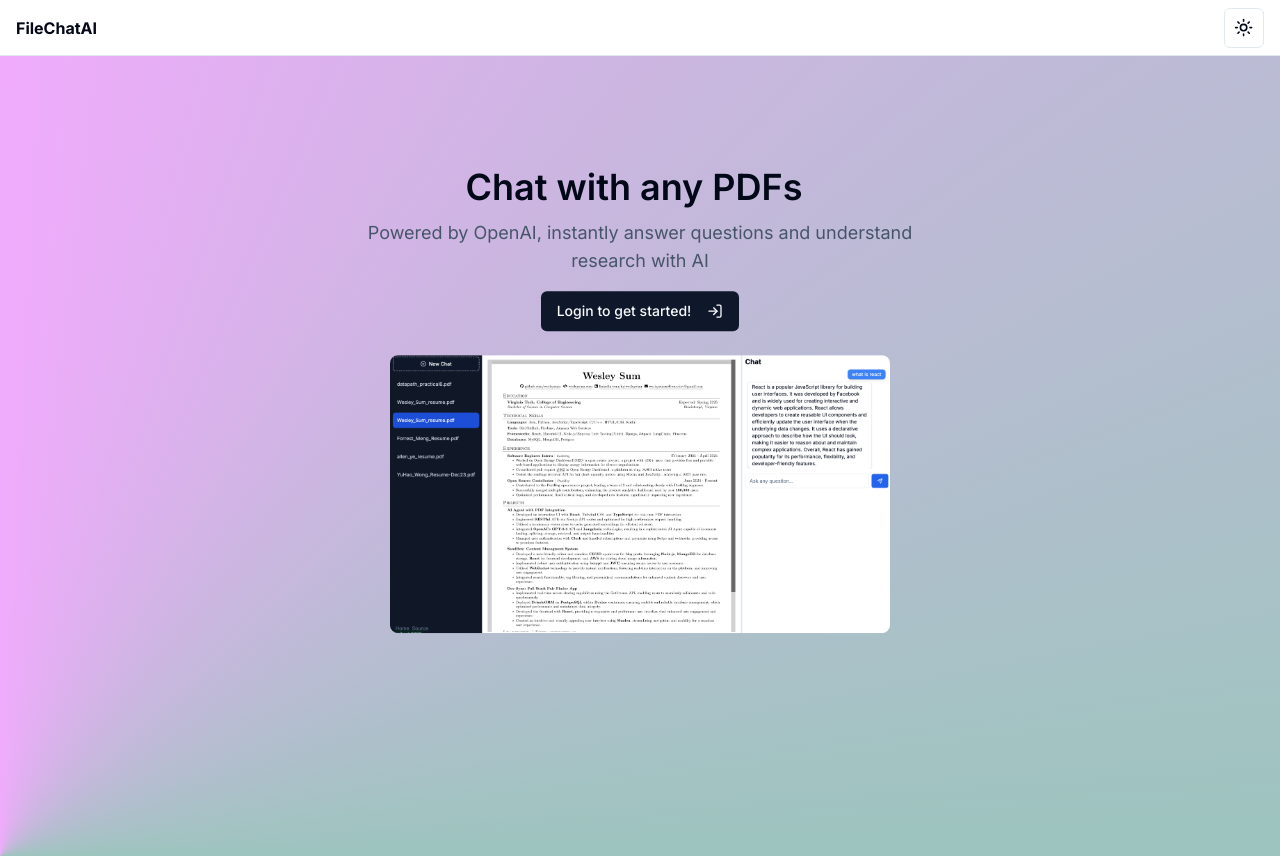
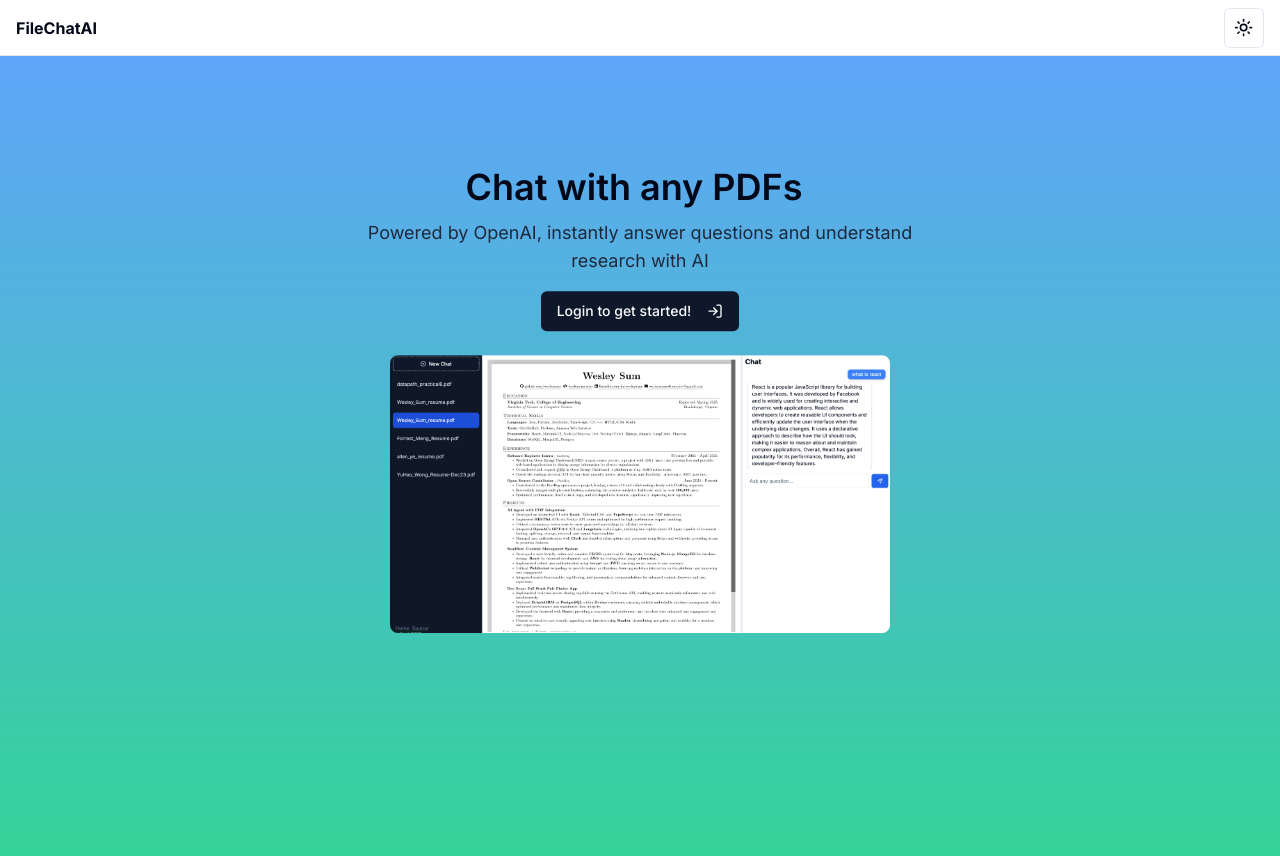
Before and after one commit to sumtzehern/chat-pdf-ai, a Next.js app in the folder chatwithpdf/: page / in a window 1280 px wide. Built offline with nearby package versions, Linux system fonts and the light colour scheme; no server answers.

Commit message:
Landing page theme update

```diff
--- a/chatwithpdf/src/app/page.tsx
+++ b/chatwithpdf/src/app/page.tsx
@@ -23,19 +23,21 @@ export default async function Home() {
           <ModeToggle />
         </div>
       </div>
-      <div className="w-screen min-h-screen bg-[conic-gradient(at_bottom_left,_var(--tw-gradient-stops))] from-fuchsia-300 via-green-400 to-rose-700">
+      <div className="w-screen min-h-screen bg-gradient-to-b from-blue-400 to-emerald-400">
         <div className="absolute top-1/2 left-1/2 -translate-x-1/2 -translate-y-1/2">
           <div className="flex flex-col items-center text-center">
             <div className="flex items-center">
-              <h1 className="mr-3 text-4xl font-semibold">Chat with any PDFs</h1>
+              <h1 className="mr-3 text-4xl font-semibold dark:text-slate-800">Chat with any PDFs</h1>
             </div>
             <div className="flex mt-2">
               {
-                isAuth && <Button className="text-sm font-medium">Chat with PDF</Button>
+                isAuth && <Button className="text-sm font-medium dark:bg-slate-800 dark:text-slate-300">
+                  <Link href="/chat/1">Go to Chats 👉🏼</Link>
+                  </Button>
               }
               </div>
 
-              <p className="max-w-xl mt-1 text-lg text-slate-600">
+              <p className="max-w-xl mt-1 text-lg text-slate-800">
                 Powered by OpenAI, instantly answer questions and understand research with AI
               </p>
 
```
